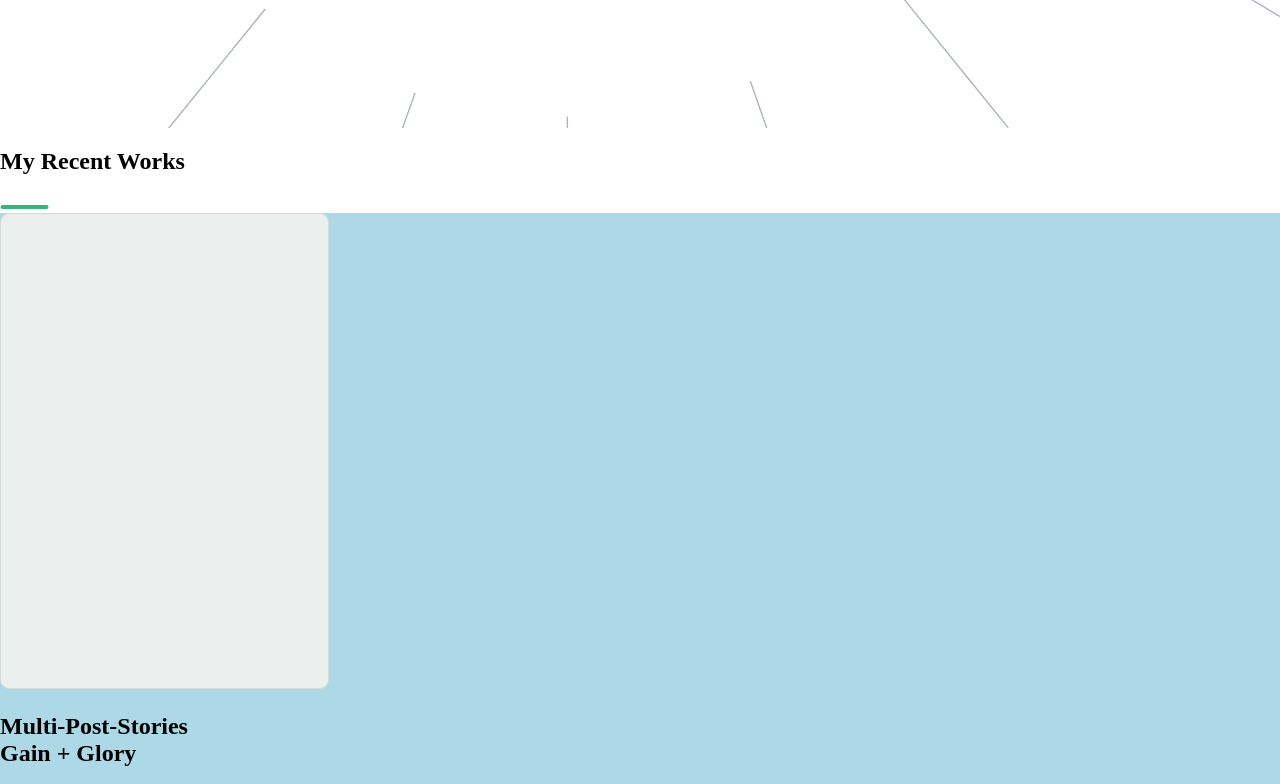
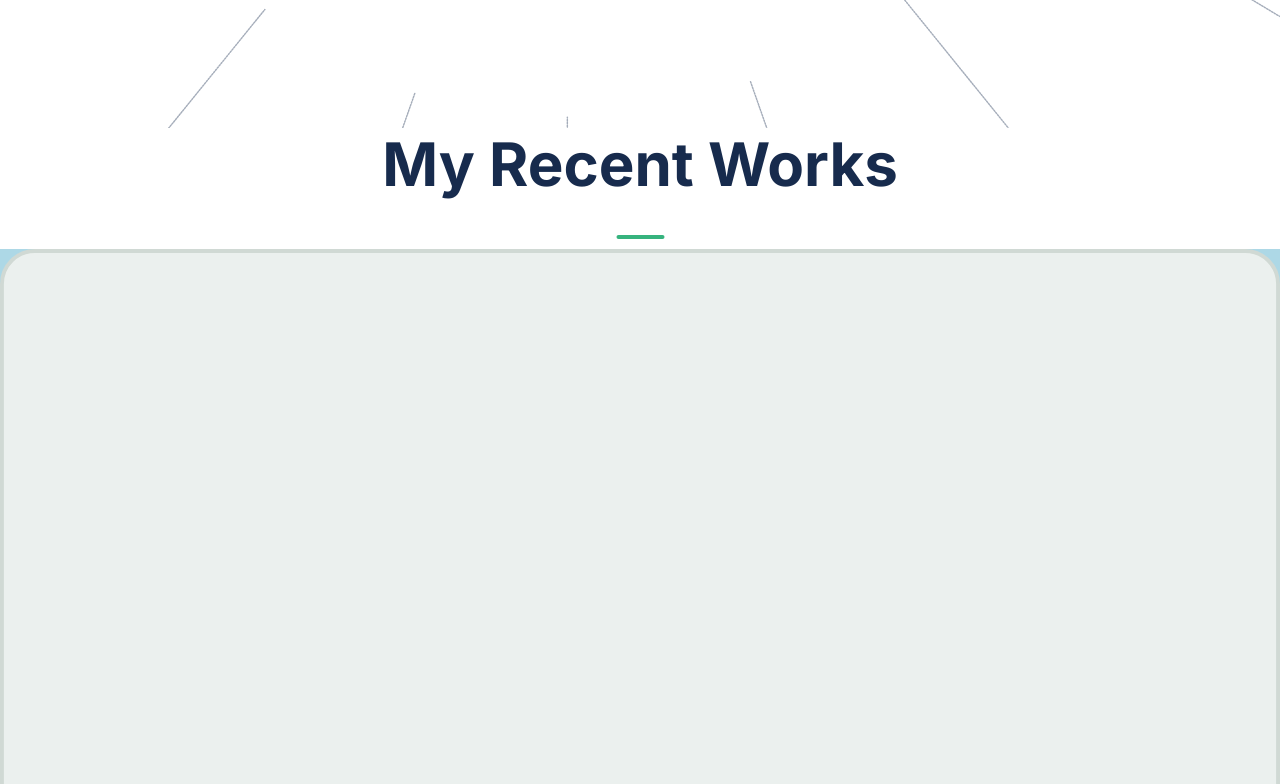
Before and after one commit to Yakub-Ojo/Finish-mobile-version, a website: page index.html in a window 1280 px wide. Shown: the part 760-1544 px from the top of the page. Drawn offline with Linux system fonts and the light colour scheme.

Commit message:
Modify styles

```diff
--- a/index.html
+++ b/index.html
@@ -64,7 +64,7 @@
     <Section class="middle-section">
 
         <div class="works-section">
-            <div>
+            <div class="works-section-title">
                 <h1>My Recent Works</h1>
                 <img src="./Icons/Indicator.svg" alt="">
             </div>
--- a/middle.css
+++ b/middle.css
@@ -0,0 +1,28 @@
+@import url('https://fonts.googleapis.com/css2?family=Inter:wght@300;400;500;600;700&display=swap');
+
+* {
+    margin: 0;
+    padding: 0;
+  }
+
+  body {
+    margin: 0;
+    padding: 0;
+    box-sizing: border-box;
+  }
+
+.works-section-title {
+    text-align: center;
+    font-size: 700;
+    font-size: 40px;
+    color: #172B4D;
+    font-family: Inter, san sans-serif;
+}
+
+.works-grid-container {
+    display: grid;
+    grid-template-columns: 100%;
+}
+.works-grid-container img {
+    width: 100%;
+}
```
